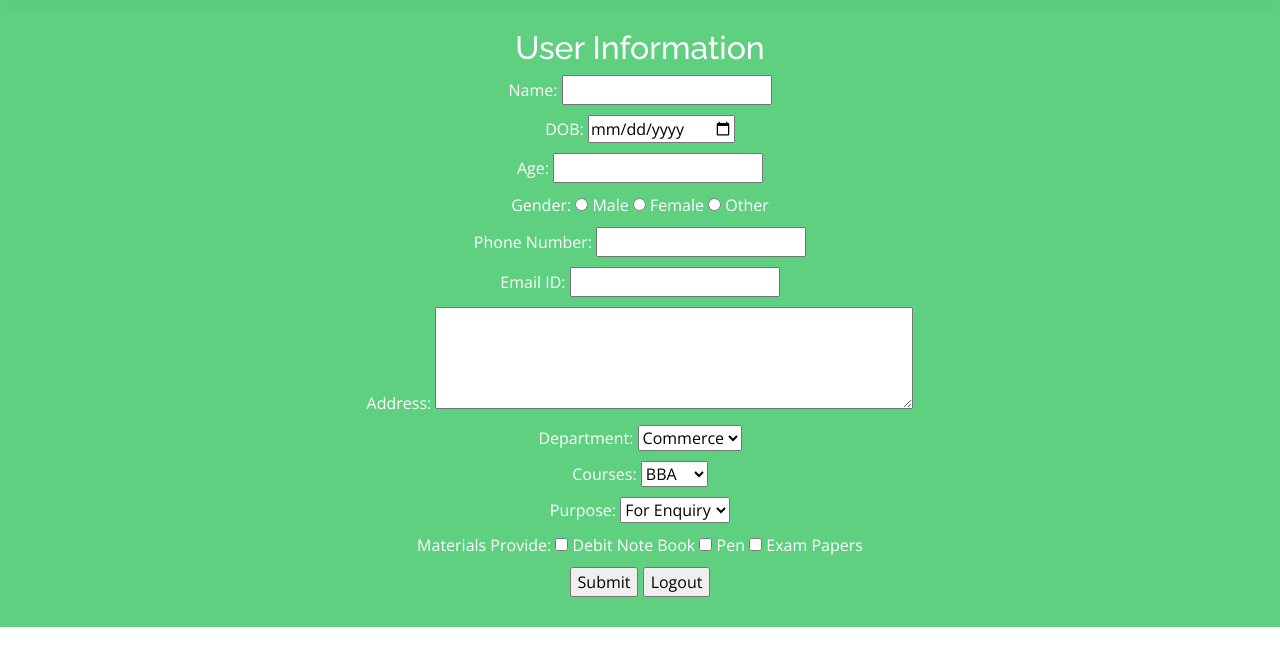
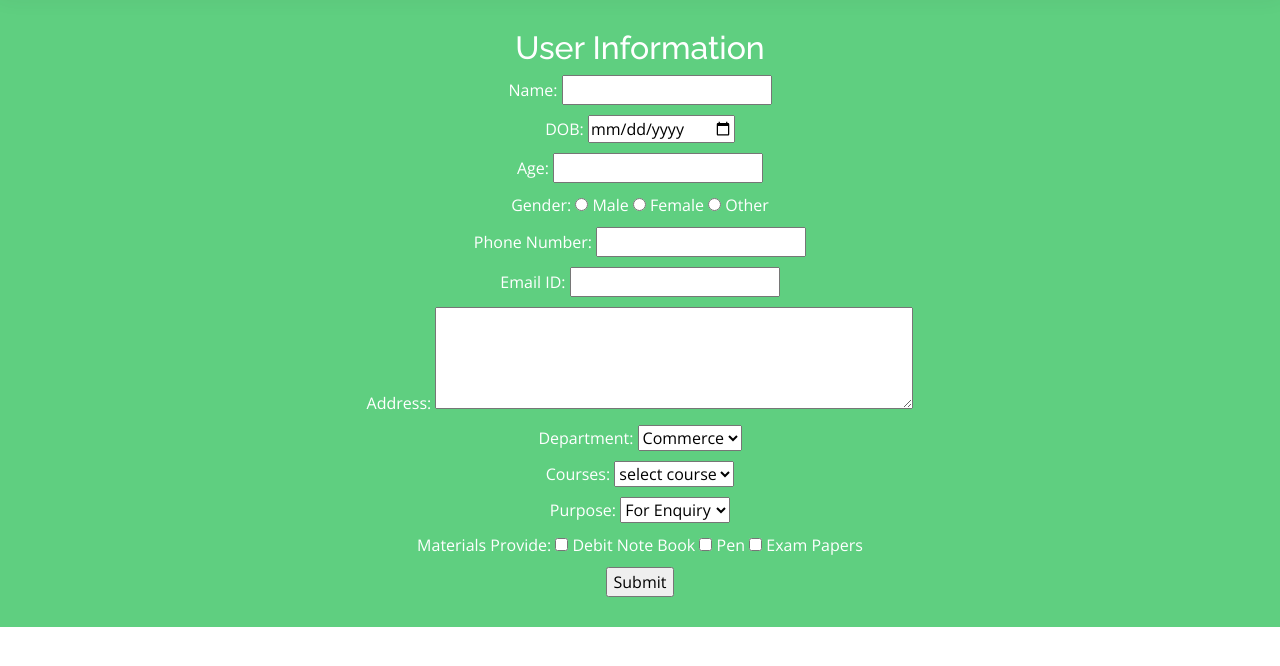
Before and after one commit to AbdulRazak2110/inmakesdemoprojects, a Django app: page /form/ in a window 1280 px wide. Shown: the part 74-740 px from the top of the page. Run offline with Django 4.2, Linux system fonts and the light colour scheme; some libraries are stand-ins or nearby versions.

Commit message:
Update form.html

```diff
--- a/schoolproject/templates/form.html
+++ b/schoolproject/templates/form.html
@@ -130,20 +130,20 @@
 
         <div style="margin-bottom: 10px;">
             <label for="department">Department:</label>
-            <select id="department" name="department" required>
+             <select id="department" onchange="updateCourses()" required>
                 <option value="commerce">Commerce</option>
                 <option value="science">Science</option>
-                <option value="arts">Arts</option>
+
             </select>
         </div>
 
         <div style="margin-bottom: 10px;">
             <label for="courses">Courses:</label>
             <select id="courses" name="courses" required>
-                <option value="bba">BBA</option>
-                <option value="bcom">BCom</option>
+                <option value="select">select course</option>
+<!--                 <option value="bcom">BCom</option>
                 <option value="bsc">BSc</option>
-                <option value="ba">BA</option>
+                <option value="ba">BA</option> -->
             </select>
         </div>
 
@@ -165,12 +165,45 @@
 
         <div>
             <input type="submit" value="Submit">
-            <input type="button" value="Logout">
+
         </div>
 
 
           </form>
       </div>
     </div>
+      <script>
+        function updateCourses() {
+            var departmentSelect = document.getElementById("department");
+            var courseSelect = document.getElementById("course");
+
+            // Clear existing courses
+            courseSelect.innerHTML = "";
+
+            // Get selected department
+            var selectedDepartment = departmentSelect.value;
+
+            // Define courses based on the selected department
+            var courses = [];
+
+            if (selectedDepartment === "commerce") {
+                courses = ["BBA", "BCom", "MBA"];
+            } else if (selectedDepartment === "science") {
+                courses = ["BSc", "MSc", "PhD"];
+            }
+
+            // Populate courses dropdown
+            courses.forEach(function(course) {
+                var option = document.createElement("option");
+                option.text = course;
+                courseSelect.add(option);
+            });
+
+            // Enable the courses dropdown
+            courseSelect.disabled = false;
+        }
+    </script>
+
+
 </body>
 </html>
```
